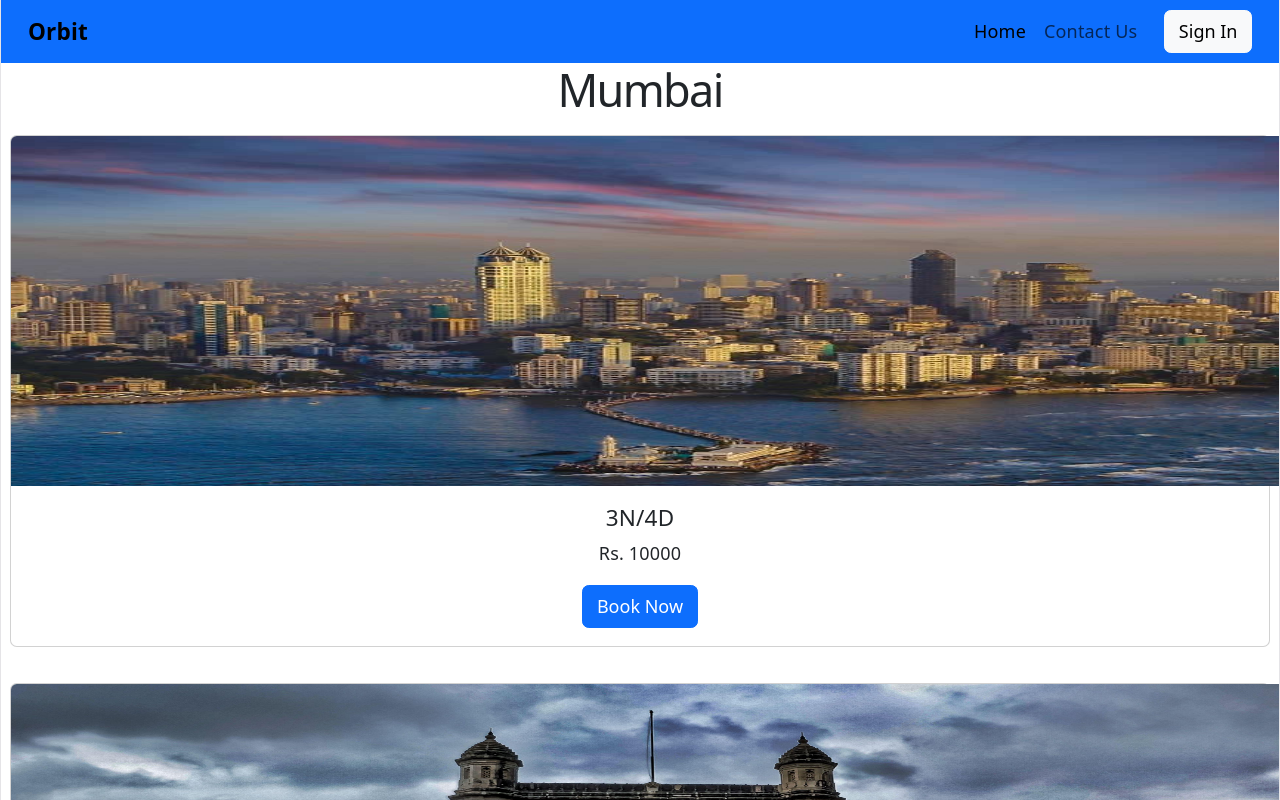
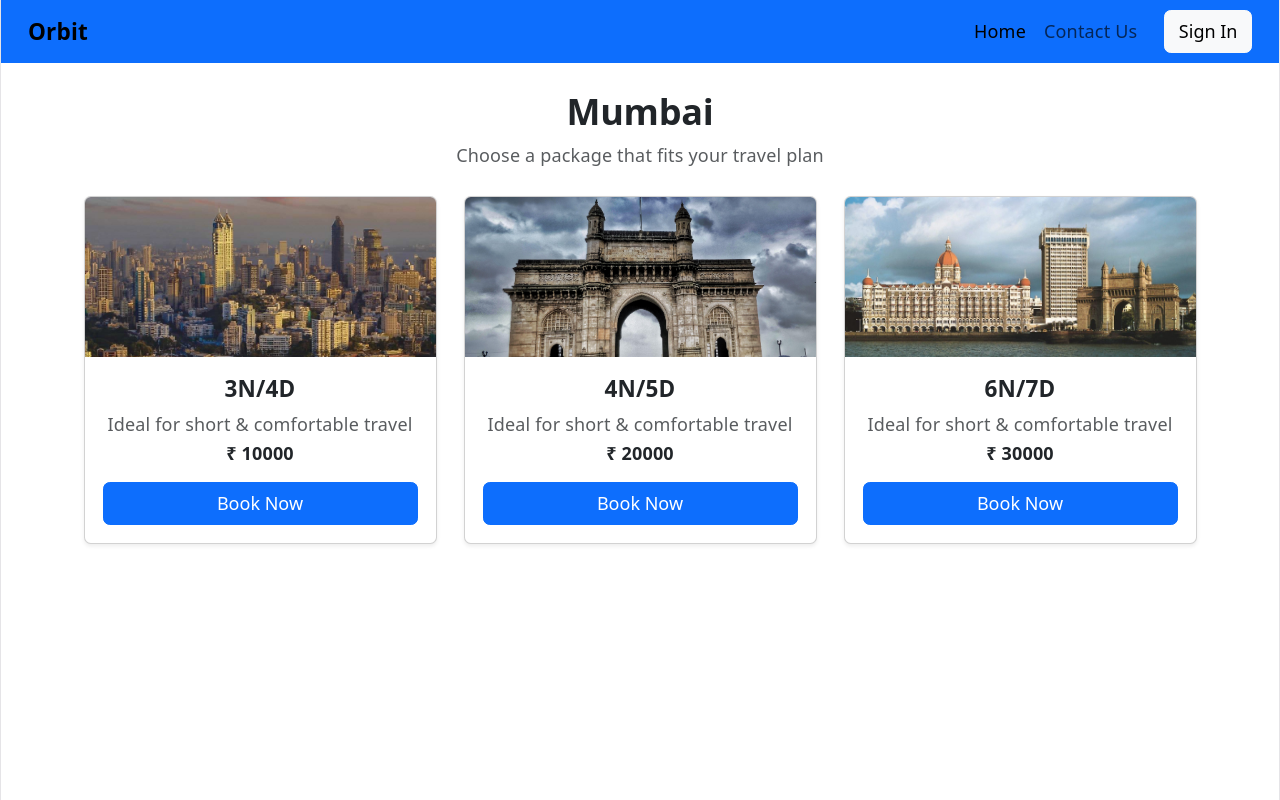
Before and after one commit to Muthyala-Reddy/Orbit, a React (Vite) app in the folder Tour-UI/tourUI/: page /packages/1 in a window 1280 px wide. Shown: the top 800 px of the page. Built offline with nearby package versions, Linux system fonts and the light colour scheme.

Commit message:
Admin Comp pushed

```diff
--- a/Tour-UI/tourUI/src/Styles/Hero.module.css
+++ b/Tour-UI/tourUI/src/Styles/Hero.module.css
@@ -1,9 +1,10 @@
 .heroContainer {
   width: 100vw;
-  min-height: 100vh;
+  min-height: 75vh;   /* ✅ changed from 100vh */
   position: relative;
   margin-top: 3.5rem;
 }
+
 
 .heroimage {
   height: 100%;
--- /dev/null
+++ b/Tour-UI/tourUI/src/components/AdminDashboard.jsx
@@ -0,0 +1,7 @@
+export default function AdminDashboard(){
+    return(
+        <>
+        <h1>Admin Dashboard</h1>
+        </>
+    )
+}
--- a/Tour-UI/tourUI/src/components/Feedback.jsx
+++ b/Tour-UI/tourUI/src/components/Feedback.jsx
@@ -12,7 +12,7 @@ function Feedback() {
             <div className="fs-2 text-warning mb-1">❝</div>
 
             <p className="text-muted small">
-              Samim travel has such a user-friendly website. The booking process
+              Orbit travel has such a user-friendly website. The booking process
               was quick and easy.
             </p>
 
--- a/Tour-UI/tourUI/src/components/Home.jsx
+++ b/Tour-UI/tourUI/src/components/Home.jsx
@@ -47,7 +47,8 @@ function Home() {
       </section>
 
 
-<section className="container-fluid py-5 bg-light mb-5">
+
+  <section className="container-fluid py-3 bg-light mb-3">
   <h2 className="text-center fw-bold mb-4">Packages</h2>
 
   <Swiper
--- a/Tour-UI/tourUI/src/components/PackageDetails.jsx
+++ b/Tour-UI/tourUI/src/components/PackageDetails.jsx
@@ -3,6 +3,8 @@ import { useState } from "react";
 import "bootstrap/dist/css/bootstrap.min.css";
 import "./styles.css";
 import BookingModal from "./BookingModal";
+
+/* ---- (your data stays SAME, untouched) ---- */
 
 const itinerariesByDuration = {
   "3N/4D": [
@@ -55,7 +57,6 @@ const packages = [
     ]
   }
 ];
-
 export default function PackageDetails() {
   const { id } = useParams();
   const pack = packages.find((p) => p.id === Number(id));
@@ -74,26 +75,56 @@ export default function PackageDetails() {
   };
 
   return (
-    <>
-      <div>
-        <h1>{pack.name}</h1>
+    <div className="container my-4">
 
+      {/* ✅ PLACE HEADER */}
+      <div className="text-center mb-4">
+        <h2 className="fw-bold">{pack.name}</h2>
+        <p className="text-muted">
+          Choose a package that fits your travel plan
+        </p>
+      </div>
+
+      {/* ✅ SUB-PACKAGES GRID */}
+      <div className="row g-4">
         {pack.plans.map((p, index) => (
-          <div className="d-flex justify-content-center mb-3 p-2" key={index}>
-            <div className="card w-100" style={{ width: "18rem" }}>
-              <img src={p.image_url} className="card-img-top plan-img" alt="Orbit" />
-              <div className="card-body">
-                <h5 className="card-title">{p.details}</h5>
-                <p className="card-text">Rs. {p.price}</p>
+          <div className="col-md-6 col-lg-4" key={index}>
+            <div className="card h-100 shadow-sm">
 
-                <button className="btn btn-primary" onClick={() => openBookingModal(p)}>
+              <img
+                src={p.image_url}
+                className="card-img-top"
+                alt={pack.name}
+                style={{ height: "160px", objectFit: "cover" }}
+              />
+
+              <div className="card-body d-flex flex-column">
+                <h5 className="card-title fw-semibold">
+                  {p.details}
+                </h5>
+
+                <p className="text-muted mb-1">
+                  Ideal for short & comfortable travel
+                </p>
+
+                <h6 className="fw-bold mb-3">
+                  ₹ {p.price}
+                </h6>
+
+                <button
+                  className="btn btn-primary mt-auto"
+                  onClick={() => openBookingModal(p)}
+                >
                   Book Now
                 </button>
               </div>
+
             </div>
           </div>
         ))}
+      </div>
 
+      {/* ✅ BOOKING MODAL (unchanged logic) */}
       {showModal && selectedPlan && (
         <BookingModal
           show={showModal}
@@ -107,6 +138,5 @@ export default function PackageDetails() {
         />
       )}
     </div>
-    </>
   );
 }
--- a/Tour-UI/tourUI/src/components/SignIn.jsx
+++ b/Tour-UI/tourUI/src/components/SignIn.jsx
@@ -25,11 +25,18 @@ export default function SignIn({ setIsLoggedIn }) {
         // ✅ store auth data
         localStorage.setItem("token", res.data.token);
         localStorage.setItem("userId", res.data.user.id);
+        localStorage.setItem("role", res.data.user.role);
 
         // ✅ UPDATE REACT STATE (this fixes navbar instantly)
         setIsLoggedIn(true);
 
-        navigate("/home");
+
+if (res.data.user.role === "ADMIN") {
+      navigate("/admin");
+    } else {
+      navigate("/home");
+    }
+
       })
       .catch(() => {
         setError("Invalid email or password");
--- a/Tour-UI/tourUI/src/components/styles.css
+++ b/Tour-UI/tourUI/src/components/styles.css
@@ -82,3 +82,10 @@ height: 100vh;
   width:20px;
   margin:3px;
 }
+
+
+
+.card:hover {
+  transform: translateY(-2px);
+  transition: 0.2s ease;
+}
--- a/Tour-UI/tourUI/src/main.jsx
+++ b/Tour-UI/tourUI/src/main.jsx
@@ -1,6 +1,6 @@
 import { StrictMode, useState } from "react";
 import { createRoot } from "react-dom/client";
-import { BrowserRouter, Routes, Route } from "react-router";
+import { BrowserRouter, Routes, Route, Navigate } from "react-router";
 
 import "./index.css";
 import NavBar from "./components/NavBar.jsx";
@@ -14,6 +14,7 @@ import PaymentPage from "./components/PaymentPage.jsx";
 import PaymentProcessing from "./components/PaymentProcessing.jsx";
 import SignUp from "./components/SignUp.jsx";
 import BookingList from "./components/BookingList.jsx";
+import AdminDashboard from "./components/AdminDashboard.jsx";
 
 function App() {
   // ✅ ONE SOURCE OF TRUTH
@@ -39,6 +40,16 @@ function App() {
         <Route path="/payment" element={<PaymentPage />} />
         <Route path="/mybookings" element={<BookingList />} />
         <Route path="/payment-processing" element={<PaymentProcessing />} />
+
+        <Route
+          path="/admin"
+          element={
+            localStorage.getItem("role") === "ADMIN"
+              ? <AdminDashboard />
+              : <Navigate to="/signin" />
+          }
+        />
+
       </Routes>
     </BrowserRouter>
   );
```
Lines whose indentation alone changed are shown as unchanged.
